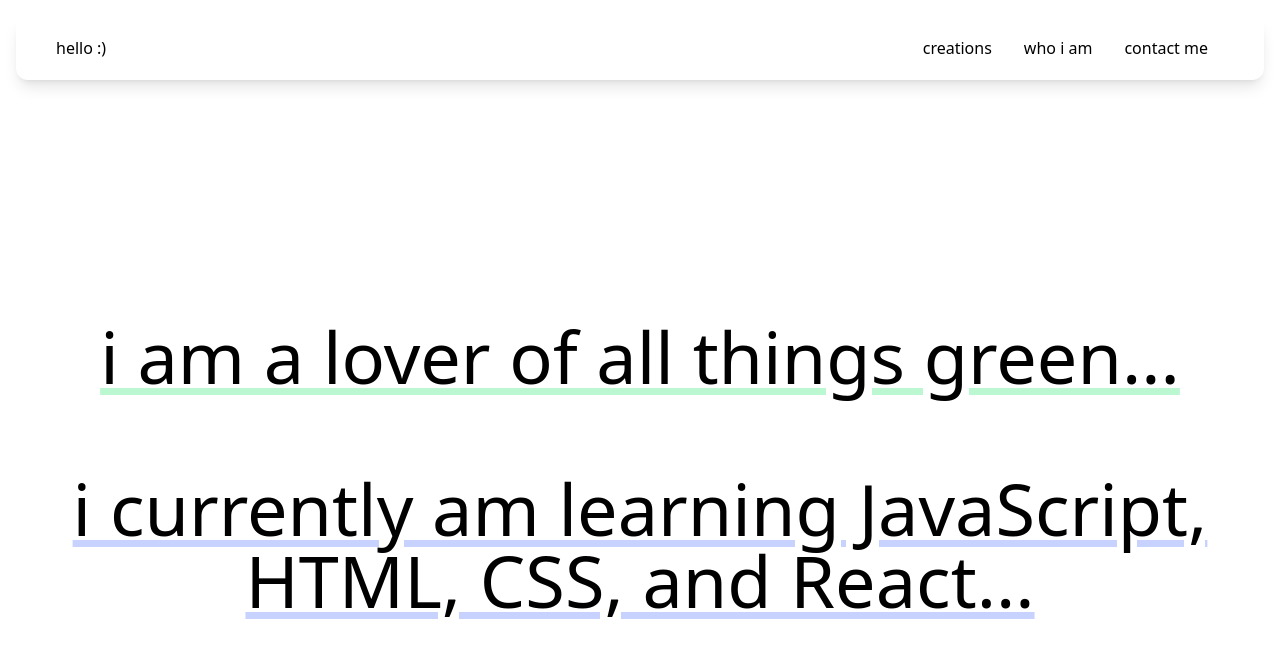
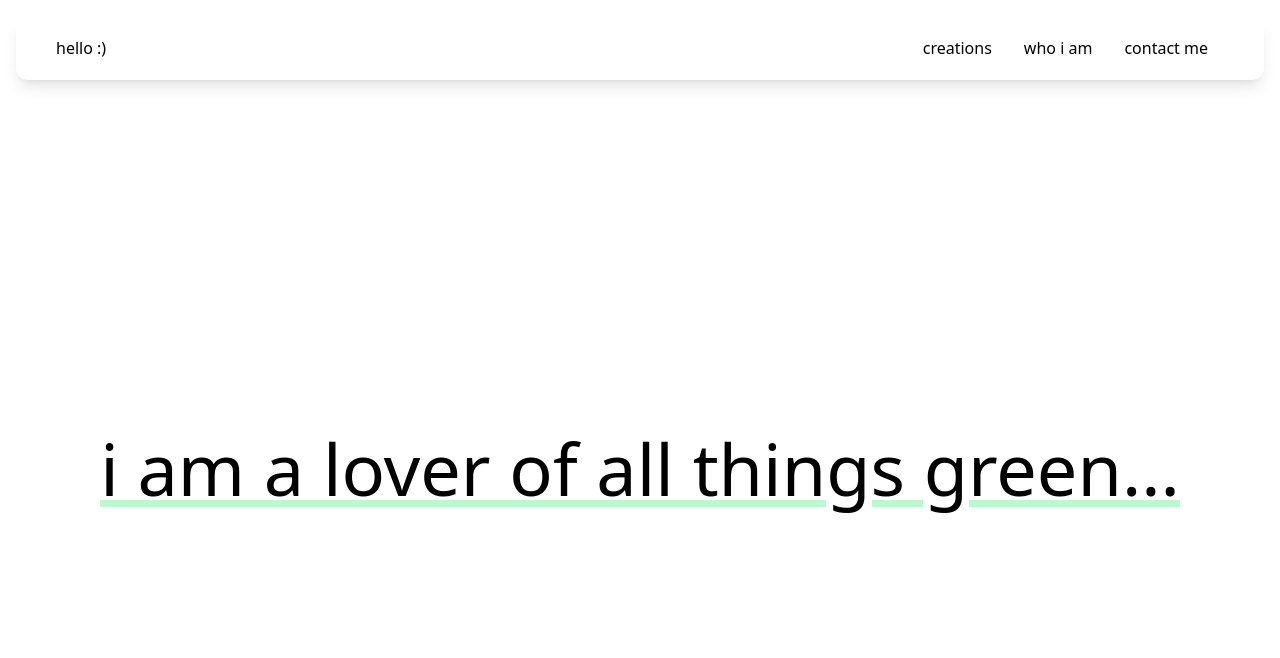
Before and after one commit to pegsdub/tailwindcss-react-v1, a React (Create React App) app: page /me in a window 1280 px wide. Shown: the top 658 px of the page. Built offline with nearby package versions, Linux system fonts and the light colour scheme.

Commit message:
Added pages to "me".

```diff
--- a/src/pages/me.js
+++ b/src/pages/me.js
@@ -1,15 +1,29 @@
 import React from 'react'
+import { Link } from 'react-router-dom'
 
 const Me = () => {
     return (
-        <div className="p-8 bg-gradient-to-b from-white to-white h-screen flex flex-col justify-center items-center">
+        <div className='snap-y snap-mandatory h-screen w-screen overflow-scroll'>
+            <div className='snap-start w-screen h-screen flex items-center justify-center'>
                 <h1 className="text-center lg:text-7xl md:text-7xl sm:text-5xl text-3xl font-extralight mb-14 underline decoration-green-200">
                     i am a lover of all things green...
                 </h1>
-            <br />
+            </div>
+            <div className='snap-start bg-green-100 w-screen h-screen flex items-center justify-center'>
                 <h1 className="text-center lg:text-7xl md:text-7xl sm:text-5xl text-3xl font-extralight mb-14 underline decoration-indigo-200">
                     i currently am learning JavaScript, HTML, CSS, and React...
                 </h1>
+            </div>
+            <div className='snap-start bg-indigo-100 w-screen h-screen flex items-center justify-center'>
+                <h1 className="text-center lg:text-7xl md:text-7xl sm:text-5xl text-3xl font-extralight mb-14 underline decoration-white">
+                    i love to spend my freetime talking with my plants, working out, and reading on the beach...
+                </h1>
+            </div>
+            <div className='snap-start bg-white w-screen h-screen flex items-center justify-center'>
+                <h1 className="text-center lg:text-7xl md:text-7xl sm:text-5xl text-3xl font-extralight mb-14 underline decoration-black">
+                    <Link to='/creations' s> check out some of the projects that i have created</Link>
+                </h1>
+            </div>
         </div>
     )
 }
```
Lines whose indentation alone changed are shown as unchanged.
